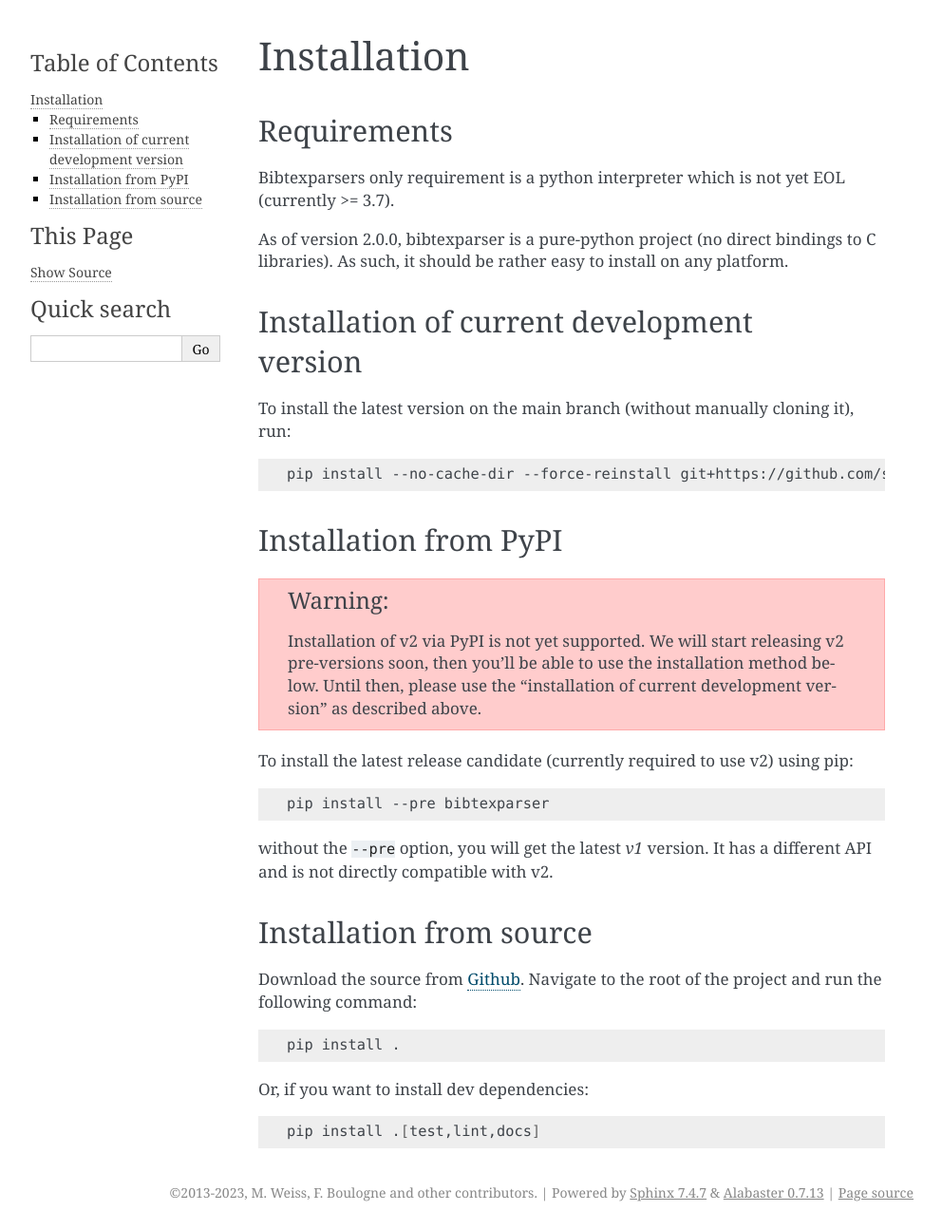
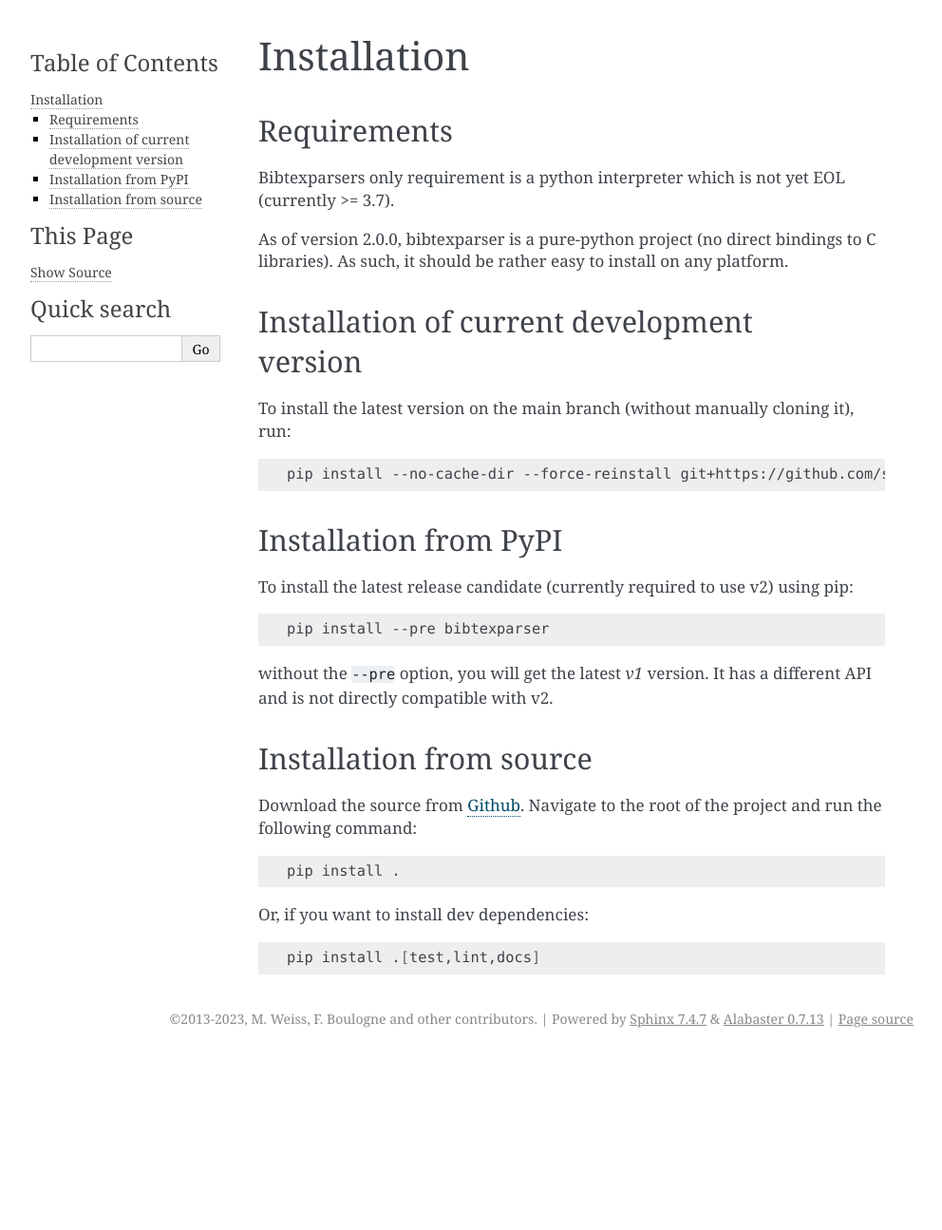
Before and after one commit to sciunto-org/python-bibtexparser, a Sphinx documentation site: the page built from docs/source/install.rst, in a window 1280 px wide. Shown: the whole page at 95% size, without its empty margins (148-1140 px from the left). Built offline with Sphinx 7.4.7, drawn with Linux system fonts in a browser that asks for light colours; after the commit the page ends 1112 px from its top, so only the background shows below that.

Commit message:
:pencil: Update install.rst: Installation from pypi

```diff
--- a/docs/source/install.rst
+++ b/docs/source/install.rst
@@ -24,9 +24,6 @@
 Installation from PyPI
 --------------------------
 
-.. warning::
-    Installation of v2 via PyPI is not yet supported. We will start releasing v2 pre-versions soon, then you'll be able to use the installation method below.
-    Until then, please use the "installation of current development version" as described above.
 
 To install the latest release candidate (currently required to use v2) using pip:
 
```
